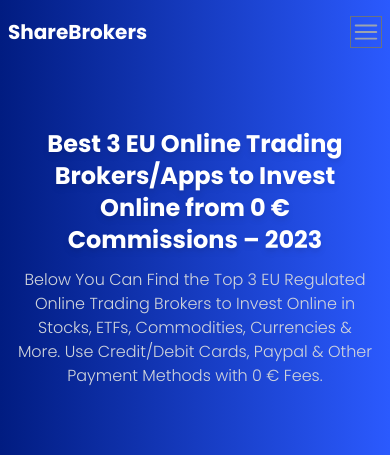
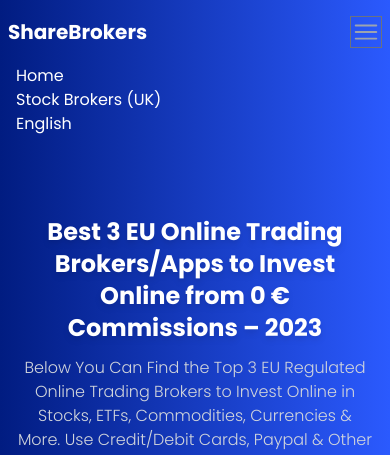
Before and after one commit to infruezo/finance-landing, a plain HTML site: page src/index.html in a window 390 px wide. Both pictures are taken after a click on the element 366 px from the left and 32 px from the top of the page. Shown: the top 455 px of the page. Drawn offline with Linux system fonts and the light colour scheme.

Commit message:
fixed mobile menu

```diff
--- a/src/index.html
+++ b/src/index.html
@@ -60,8 +60,9 @@
 
         <!-- mobile menu -->
         <div
-          class="h-full w-full space-y-1 bg-transparent px-2 lg:hidden"
+          class="h-full w-full space-y-1 bg-transparent px-2 lg:!hidden"
           id="mobile-menu"
+          style="display: none"
         >
           <ul>
             <li>
```
Also changed, not shown: src/css/style.css.
